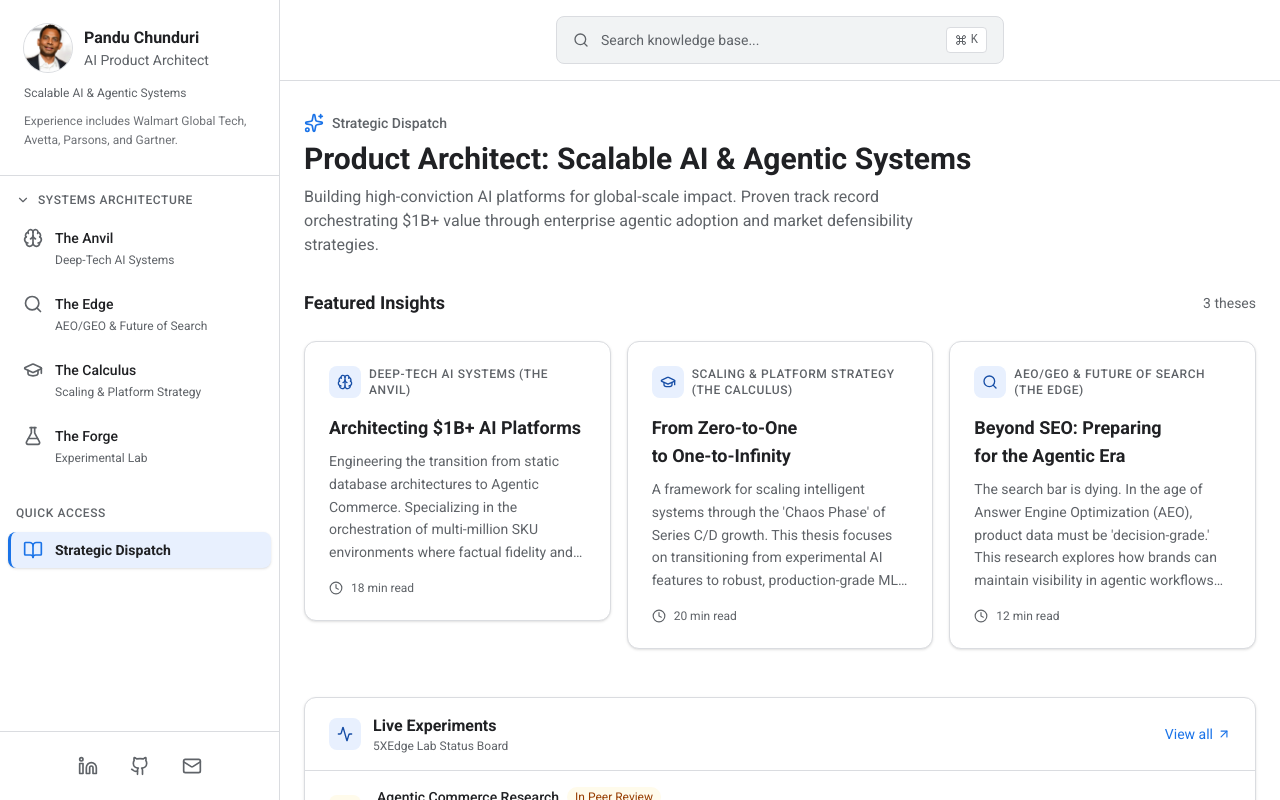
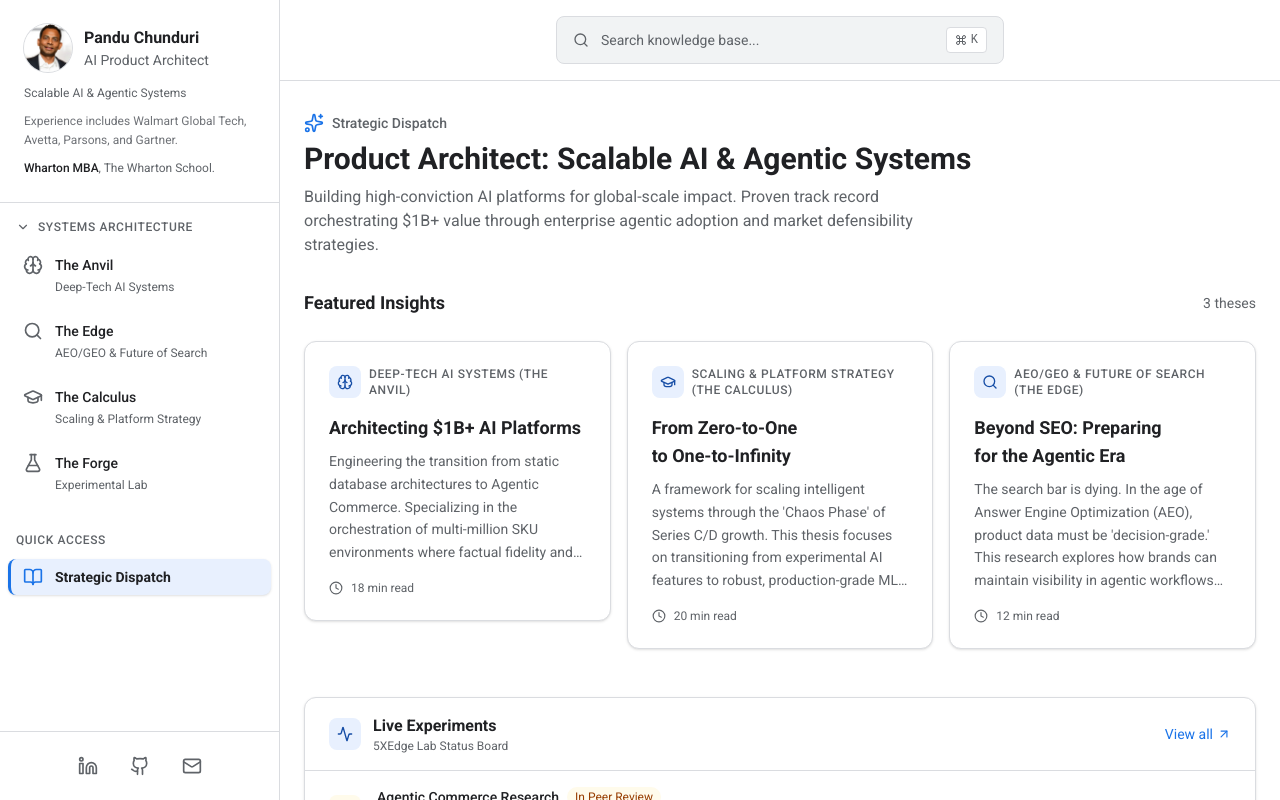
Before and after one commit to pchunduri4/panduchunduri, a Next.js app: page / in a window 1280 px wide. Shown: the top 800 px of the page. Built offline with nearby package versions, Linux system fonts and the light colour scheme.

Commit message:
Add Wharton MBA credential to sidebar profile.
Co-authored-by: Cursor <cursoragent@cursor.com>

```diff
--- a/components/sidebar.tsx
+++ b/components/sidebar.tsx
@@ -137,6 +137,10 @@ export function Sidebar() {
           <p className="text-xs text-muted-foreground/90 leading-relaxed mt-2">
             Experience includes Walmart Global Tech, Avetta, Parsons, and Gartner.
           </p>
+          <p className="text-xs text-muted-foreground/90 leading-relaxed mt-2">
+            <span className="font-medium text-foreground">Wharton MBA</span>
+            <span className="text-muted-foreground">, The Wharton School.</span>
+          </p>
         </Link>
 
         {/* Systems architecture */}
```
